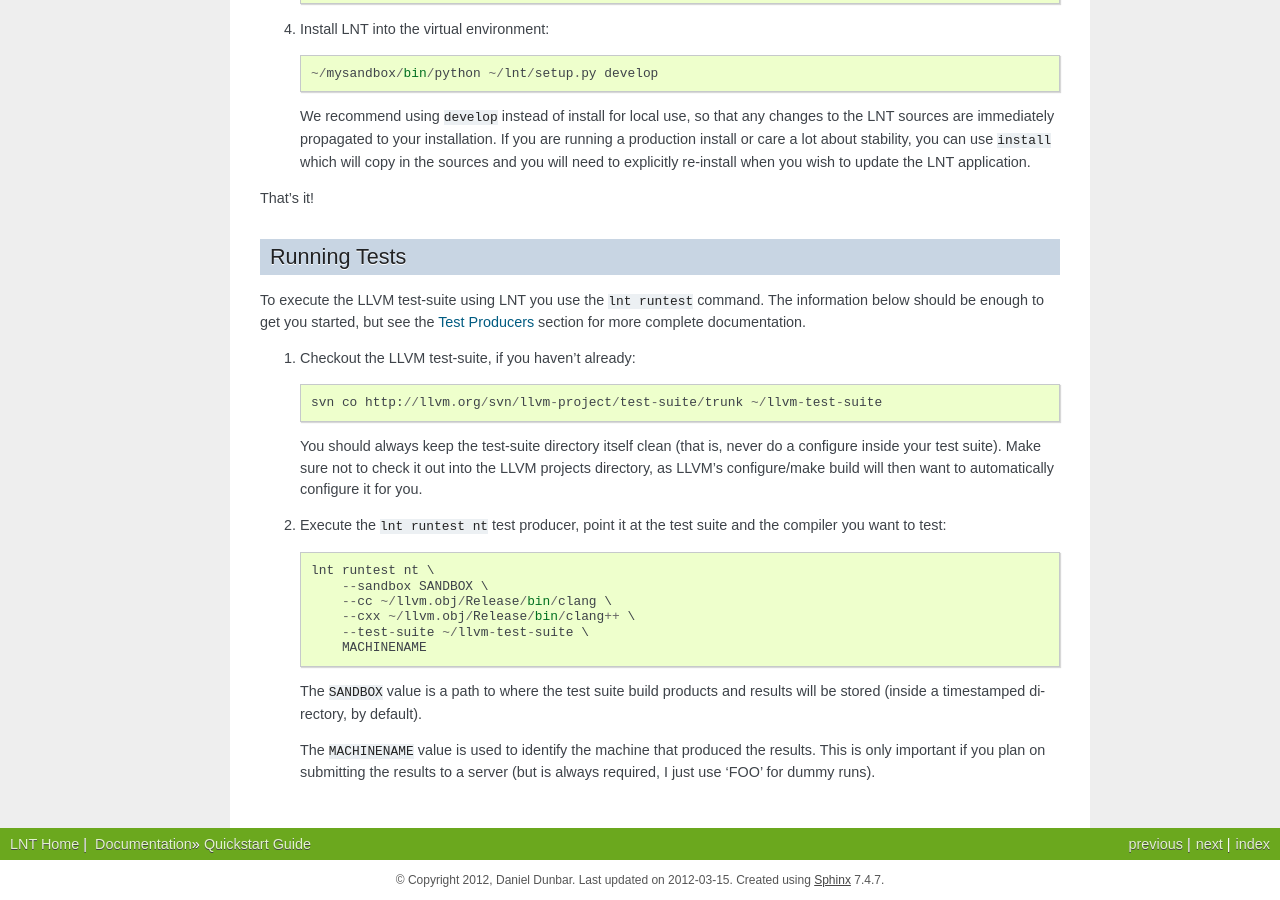
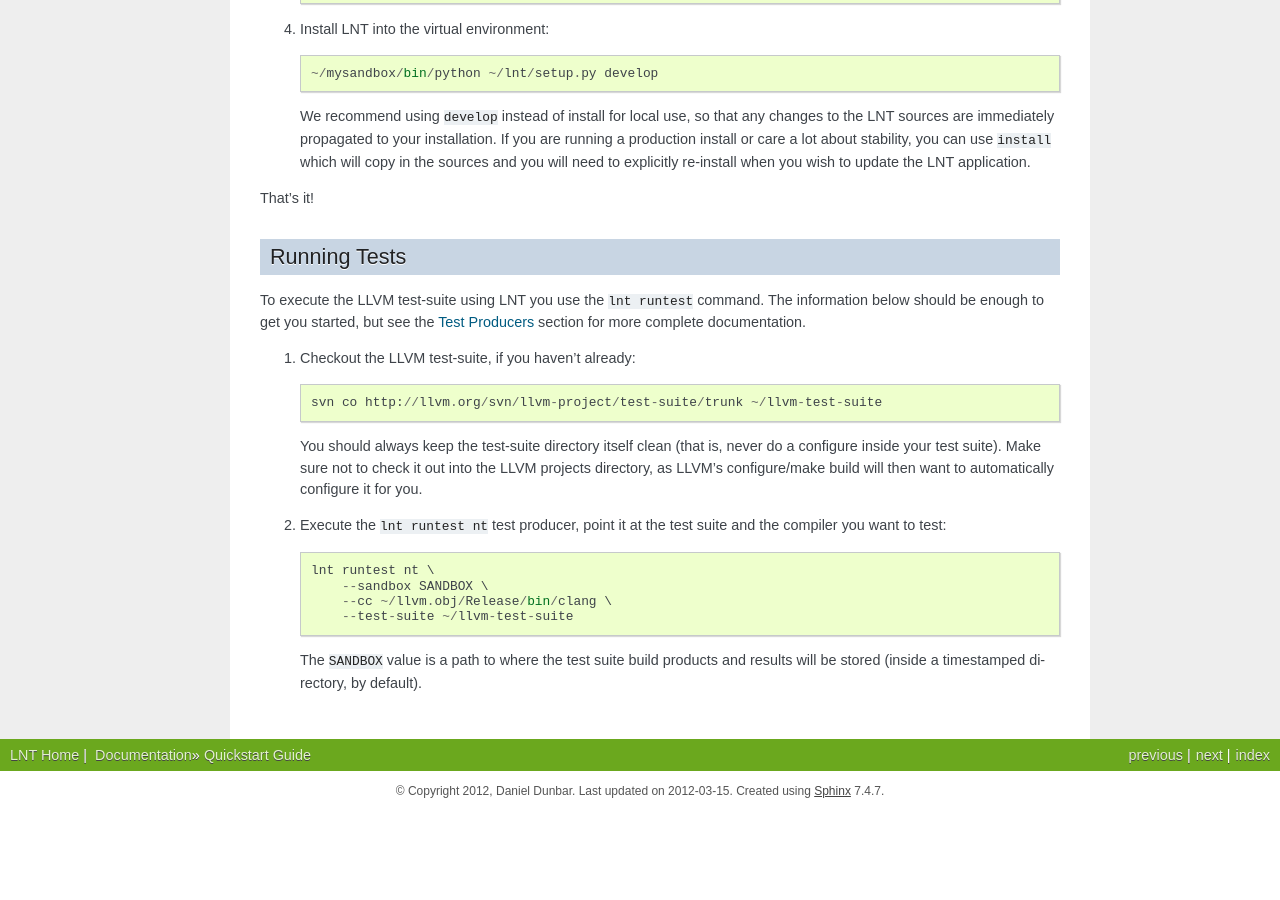
Before and after one commit to llvm-mirror/lnt, a Sphinx documentation site: the page built from docs/quickstart.rst, in a window 1280 px wide and 900 px high, scrolled down 632 px. Built offline with Sphinx 7.4.7, drawn with Linux system fonts in a browser that asks for light colours; after the commit the page ends 1443 px from its top, so only the background shows below that.

Commit message:
[LNT] docs: Simplify help text and quickstart to avoid passing --cxx and the machine name argument (which is now optional). Most users probably will never need either of those.
git-svn-id: https://llvm.org/svn/llvm-project/zorg/trunk/lnt@152854 91177308-0d34-0410-b5e6-96231b3b80d8

```diff
--- a/docs/quickstart.rst
+++ b/docs/quickstart.rst
@@ -64,13 +64,7 @@ command. The information below should be enough to get you started, but see the
            lnt runtest nt \
                --sandbox SANDBOX \
                --cc ~/llvm.obj/Release/bin/clang \
-               --cxx ~/llvm.obj/Release/bin/clang++ \
-               --test-suite ~/llvm-test-suite \
-               MACHINENAME
+               --test-suite ~/llvm-test-suite
 
    The ``SANDBOX`` value is a path to where the test suite build products and
    results will be stored (inside a timestamped directory, by default).
-
-   The ``MACHINENAME`` value is used to identify the machine that produced the
-   results. This is only important if you plan on submitting the results to a
-   server (but is always required, I just use 'FOO' for dummy runs).
```
Also changed, not shown: 1 other file.
